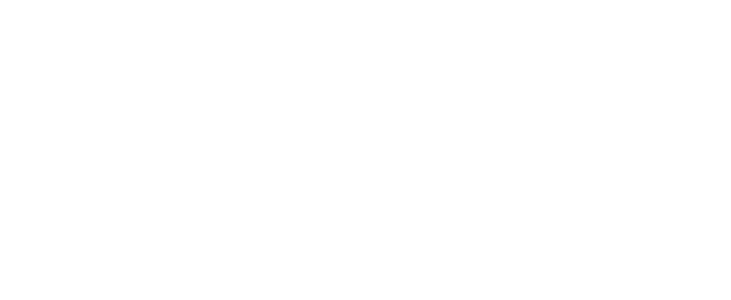
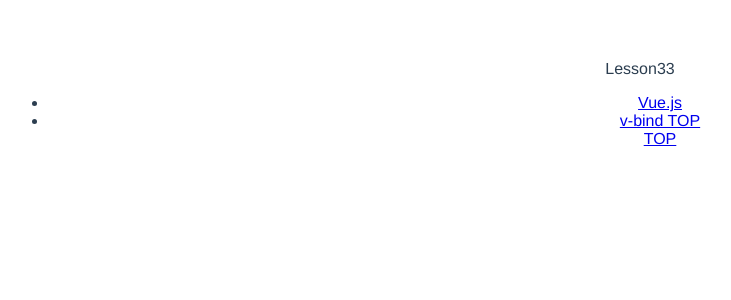
Before and after one commit to rahasii/udemy-learn-vuejs, a Vue app: page /Lesson/33 in a window 1280 px wide. Shown: the top 300 px of the page, without its empty margins (0-731 px from the left). Built offline with nearby package versions, Linux system fonts and the light colour scheme.

Commit message:
urlパターンからコンポーネントを切り替えられるようにした dataとpropsの関係を少し理解 オートフォーマットがeslintのルールと齟齬があったのでprettierの設定を追加

```diff
--- a/src/App.vue
+++ b/src/App.vue
@@ -1,12 +1,20 @@
 <template>
   <div id="app">
-    <router-view/>
+    <router-view :commonSettings="commonSettings" />
   </div>
 </template>
 
 <script>
 export default {
-  name: 'App'
+  name: 'App',
+  data () {
+    return {
+      commonSettings: {
+        vueOfficial: 'https://jp.vuejs.org/',
+        top: '/'
+      }
+    }
+  }
 }
 </script>
 
--- a/src/components/HelloWorld.vue
+++ b/src/components/HelloWorld.vue
@@ -1,8 +1,8 @@
 <template>
-  <div class="hello">
-    <img src="./../assets/logo.png">
+  <div class='hello'>
+    <img src='./../assets/logo.png' />
     <h1>{{ msg }}</h1>
-    <h2>Essential Links</h2>
+    <!-- <h2>Essential Links</h2>
     <ul>
       <li>
         <a
@@ -79,14 +79,14 @@
         >
           awesome-vue
         </a>
+    </li>-->
+    <h2>udemy-vuejs</h2>
+    <ul>
+      <li>
+        <a href='/Lesson/33'>Lesson33</a>
       </li>
       <li>
-        <a
-          href="http://localhost:8080/Lesson33"
-          target="_blank"
-        >
-          Lesson33
-        </a>
+        <a href='/Lesson/34'>Lesson34</a>
       </li>
     </ul>
   </div>
@@ -105,7 +105,8 @@ export default {
 
 <!-- Add "scoped" attribute to limit CSS to this component only -->
 <style scoped>
-h1, h2 {
+h1,
+h2 {
   font-weight: normal;
 }
 ul {
--- /dev/null
+++ b/src/components/Lesson.vue
@@ -0,0 +1,24 @@
+<template>
+  <component v-bind:is="coponentName" :commonSettings="commonSettings"></component>
+</template>
+
+<script>
+import Lesson33 from './Lessons/Lesson33.vue'
+import Lesson34 from './Lessons/Lesson34.vue'
+
+export default {
+  name: 'Lesson',
+  components: {
+    Lesson33: Lesson33,
+    Lesson34: Lesson34
+  },
+  props: {
+    commonSettings: Object
+  },
+  data () {
+    return {
+      coponentName: 'Lesson' + this.$route.params.number
+    }
+  }
+}
+</script>
--- a/src/components/Lesson33.vue
+++ /dev/null
@@ -1,27 +0,0 @@
-<template>
-  <div>
-    <p>{{ messsge }}</p>
-    <ul>
-      <li>
-        <a v-bind:href="url" v-if="toggle">Vue.js</a>
-      </li>
-      <li>
-        <a v-bind:href="top">TOP</a>
-      </li>
-    </ul>
-  </div>
-</template>
-
-<script>
-export default {
-  name: "Lesson33",
-  data() {
-    return {
-      messsge: "Hello World!",
-      url: "https://jp.vuejs.org/",
-      top: "http://localhost:8080/",
-      toggle: true,
-    };
-  }
-};
-</script>
--- /dev/null
+++ b/src/components/Lessons/Lesson33.vue
@@ -0,0 +1,30 @@
+<template>
+  <div>
+    <p>Lesson33</p>
+    <ul>
+      <li>
+        <a v-bind:href="commonSettings.vueOfficial" v-if="toggle">Vue.js</a>
+      </li>
+      <li>
+        <a v-bind:href="commonSettings.top">v-bind TOP</a>
+        <br />
+        <a href="http://localhost:8080/">TOP</a>
+      </li>
+    </ul>
+  </div>
+</template>
+
+<script>
+
+export default {
+  name: 'Lesson33',
+  props: {
+    commonSettings: Object
+  },
+  data () {
+    return {
+      toggle: true
+    }
+  }
+}
+</script>
--- /dev/null
+++ b/src/components/Lessons/Lesson34.vue
@@ -0,0 +1,30 @@
+<template>
+  <div>
+    <p>Lesson34</p>
+    <ul>
+      <li>
+        <a v-bind:href="commonSettings.vueOfficial" v-if="toggle">Vue.js</a>
+      </li>
+      <li>
+        <a v-bind:href="commonSettings.top">v-bind TOP</a>
+        <br />
+        <a href="http://localhost:8080/">TOP</a>
+      </li>
+    </ul>
+  </div>
+</template>
+
+<script>
+
+export default {
+  name: 'Lesson34',
+  props: {
+    commonSettings: Object
+  },
+  data () {
+    return {
+      toggle: true
+    }
+  }
+}
+</script>
--- a/src/router/index.js
+++ b/src/router/index.js
@@ -1,9 +1,18 @@
 import Vue from 'vue'
 import Router from 'vue-router'
 import HelloWorld from '@/components/HelloWorld'
-import Lesson33 from '@/components/Lesson33'
+import Lesson from '@/components/Lesson'
 
 Vue.use(Router)
+
+// Vue.component('button-counter', {
+//   data: function () {
+//     return {
+//       count: 0
+//     }
+//   },
+//   template: '<button v-on:click="count++">You clicked me {{ count }} times.</button>'
+// })
 
 export default new Router({
   mode: 'history',
@@ -14,9 +23,16 @@ export default new Router({
       component: HelloWorld
     },
     {
-      path: '/Lesson33',
-      name: 'Lesson33',
-      component: Lesson33
+      path: '/Lesson/:number',
+      name: 'Lesson',
+      component: Lesson
+      // ,
+      // children: [
+      //   {
+      //     path: 'ButtonCounter',
+      //     component: ButtonCounter
+      //   }
+      // ]
     }
   ]
 })
```
Also changed, not shown: src/components/ButtonCounter.vue (added, +17 -0 lines), 1 other file (tests, documents, lock files or other folders).
